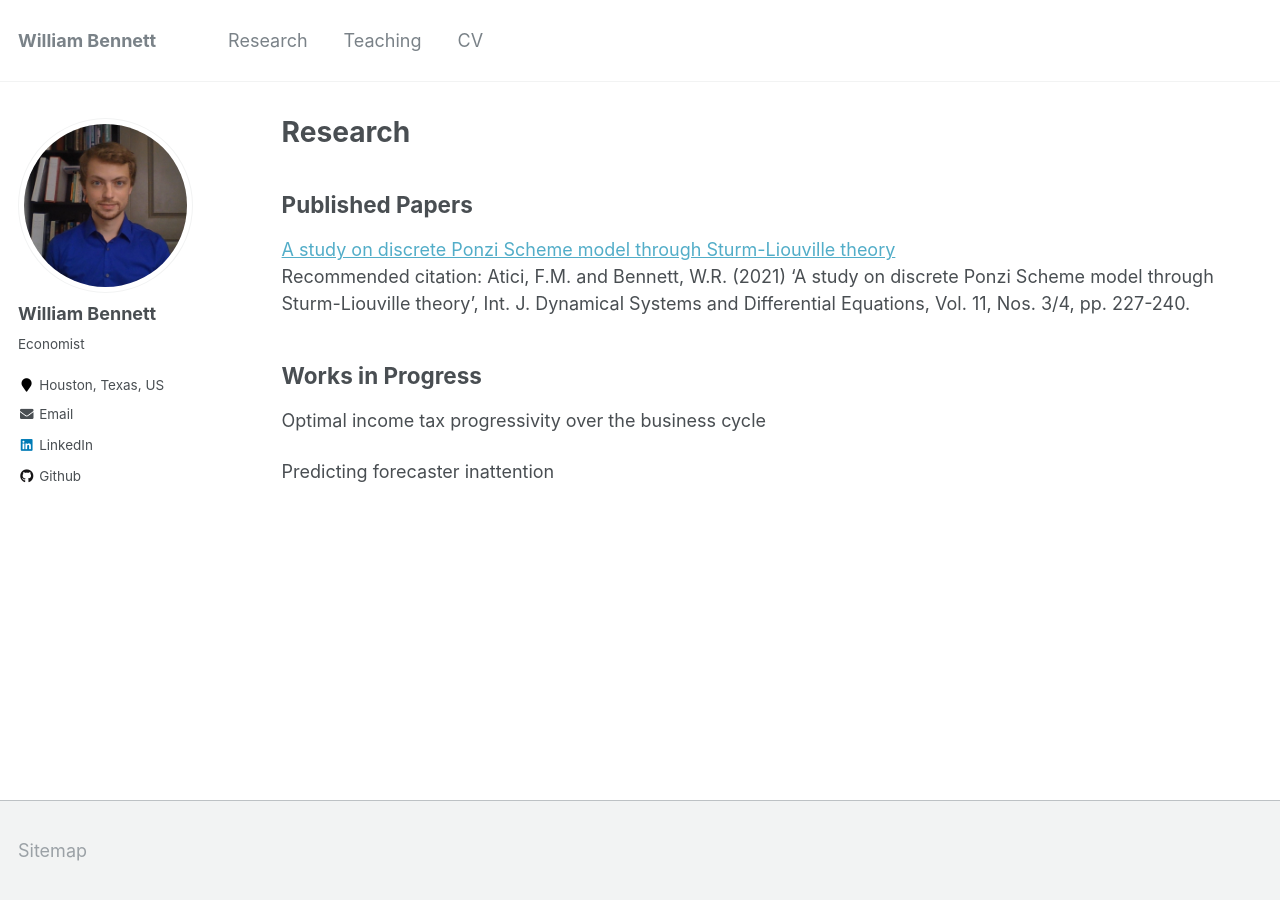
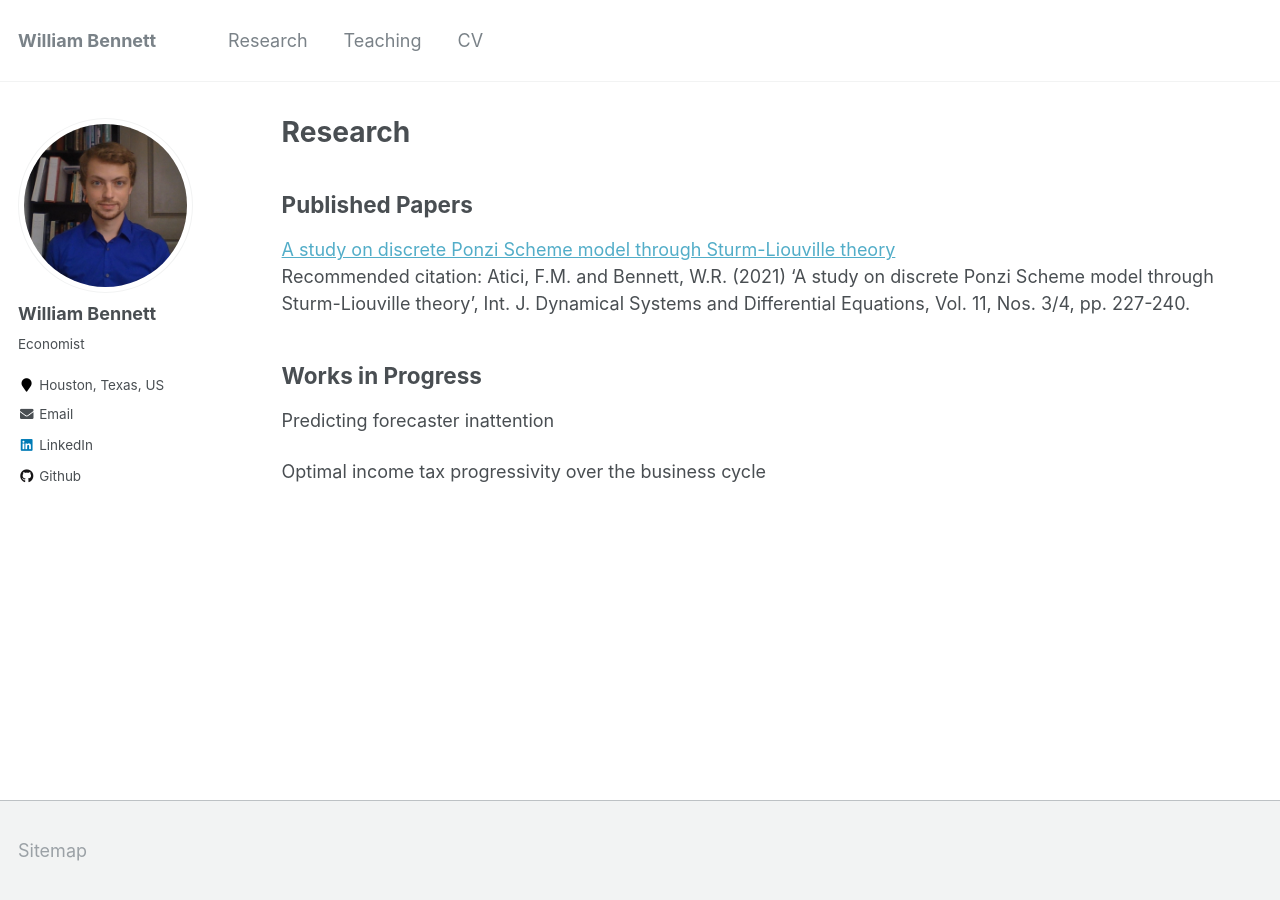
Before and after one commit to williambennettecon/williambennettecon.github.io, a Jekyll site: the page built from _pages/research.md, in a window 1280 px wide. Built offline with Jekyll 4.4.1, drawn with Linux system fonts in a browser that asks for light colours.

```diff
--- a/_pages/research.md
+++ b/_pages/research.md
@@ -16,6 +16,6 @@ Recommended citation: Atici, F.M. and Bennett, W.R. (2021) 'A study on discrete
 Works in Progress
 --
 
+Predicting forecaster inattention
+
 Optimal income tax progressivity over the business cycle
-
-Predicting forecaster inattention
```
